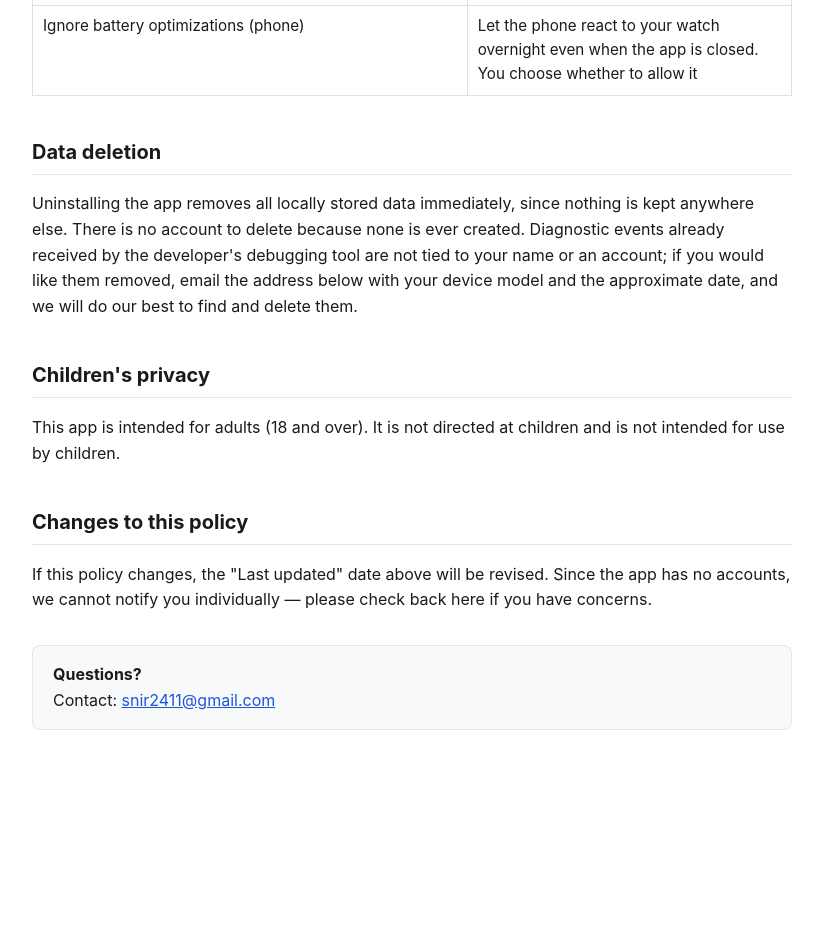
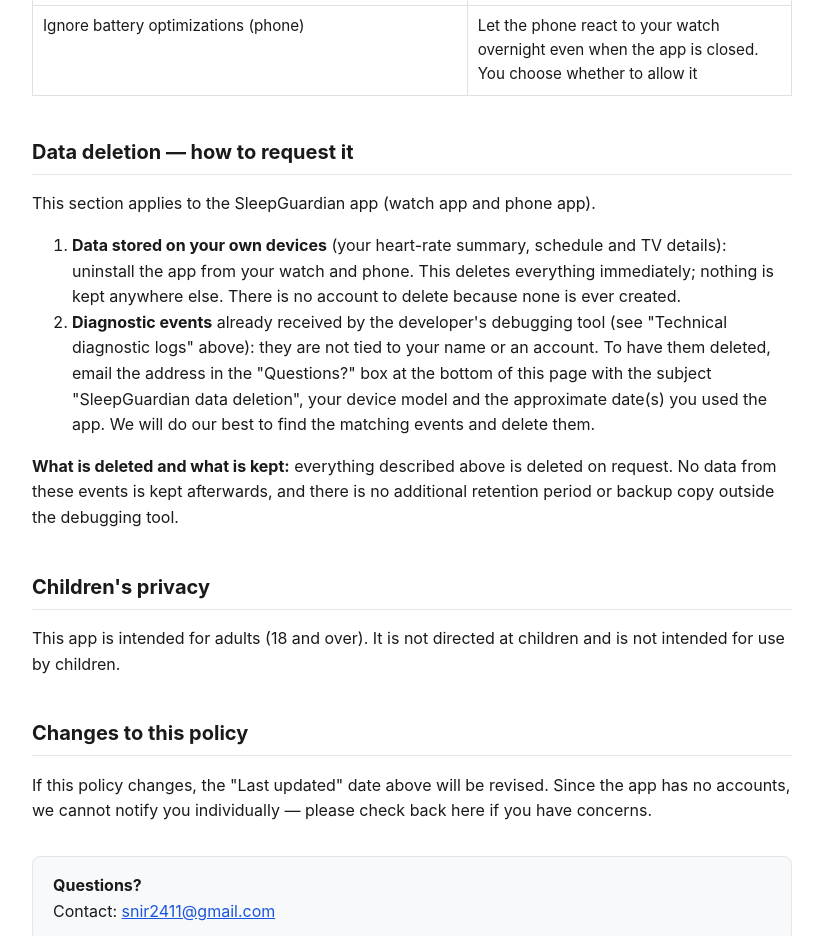
Before and after one commit to SnirErlich/sleepguardian-privacy, a plain HTML site: page index.html in a window 1280 px wide. Shown: the part 2740-3676 px from the top of the page, without its empty margins (228-1051 px from the left). Before the commit the page ends 3550 px from the top, so only its background shows below. Drawn offline with Linux system fonts and the light colour scheme.

Commit message:
Add a dedicated data-deletion section with an anchor
Play's Data safety form asks for a URL that names the app, lists the
steps to request deletion, and says what is deleted and kept and
whether there is an extra retention period.

Co-Authored-By: Claude Sonnet 5.5 <noreply@anthropic.com>

```diff
--- a/index.html
+++ b/index.html
@@ -105,14 +105,14 @@ shared with anyone else.
   <tr><td>Ignore battery optimizations (phone)</td><td>Let the phone react to your watch overnight even when the app is closed. You choose whether to allow it</td></tr>
 </table>
 
-<h2>Data deletion</h2>
+<h2 id="data-deletion">Data deletion — how to request it</h2>
+<p>This section applies to the SleepGuardian app (watch app and phone app).</p>
+<ol>
+  <li><strong>Data stored on your own devices</strong> (your heart-rate summary, schedule and TV details): uninstall the app from your watch and phone. This deletes everything immediately; nothing is kept anywhere else. There is no account to delete because none is ever created.</li>
+  <li><strong>Diagnostic events</strong> already received by the developer's debugging tool (see "Technical diagnostic logs" above): they are not tied to your name or an account. To have them deleted, email the address in the "Questions?" box at the bottom of this page with the subject "SleepGuardian data deletion", your device model and the approximate date(s) you used the app. We will do our best to find the matching events and delete them.</li>
+</ol>
 <p>
-Uninstalling the app removes all locally stored data immediately, since
-nothing is kept anywhere else. There is no account to delete because none
-is ever created. Diagnostic events already received by the developer's
-debugging tool are not tied to your name or an account; if you would like
-them removed, email the address below with your device model and the
-approximate date, and we will do our best to find and delete them.
+<strong>What is deleted and what is kept:</strong> everything described above is deleted on request. No data from these events is kept afterwards, and there is no additional retention period or backup copy outside the debugging tool.
 </p>
 
 <h2>Children's privacy</h2>
```
